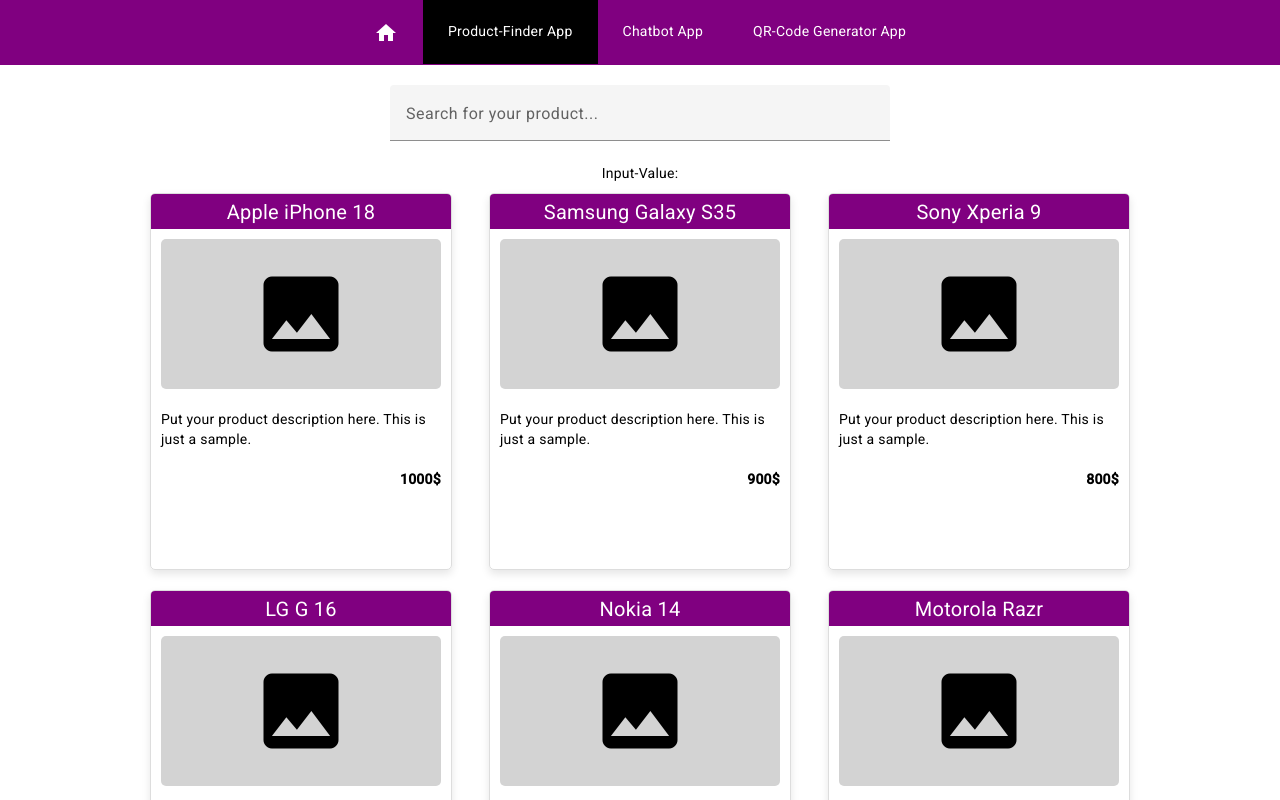
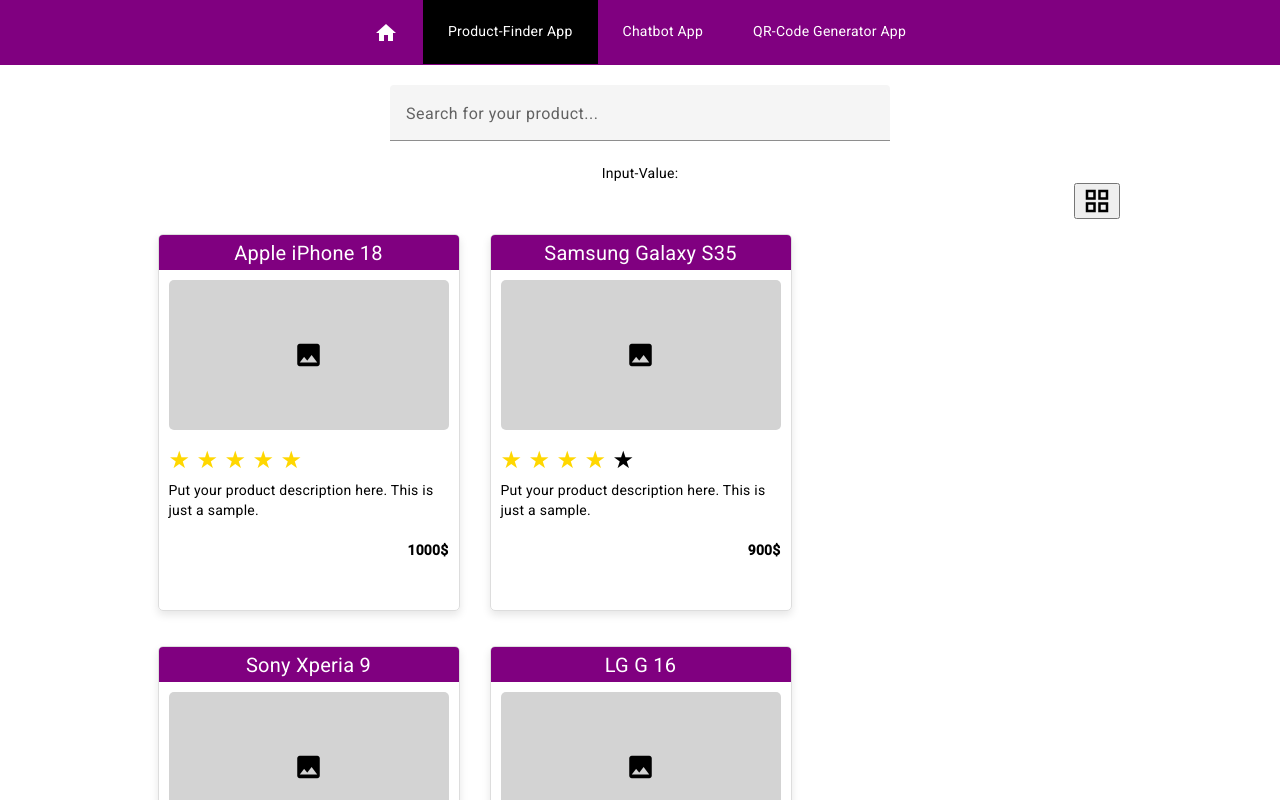
Before and after one commit to sec-o/my-app, an Angular app: page /product-finder-app in a window 1280 px wide. Shown: the top 800 px of the page. Built offline with nearby package versions, Linux system fonts and the light colour scheme.

Commit message:
product-finder: improve search query, product finding/listing and add view toggle button

```diff
--- a/src/app/product-finder-app/product-finder-app.component.css
+++ b/src/app/product-finder-app/product-finder-app.component.css
@@ -10,17 +10,15 @@
 }
 
 .card-list-container {
-  margin: 0 auto; /* Center the container */
-  display: flex;
-  flex-wrap: wrap; /* Allow cards to wrap to a new line */
-  justify-content: space-between; /* Adjust as needed, e.g., space-between, space-evenly */
+  margin: 0 auto; /* Center the content horizontally */
+  max-width: 995px;
 }
 
 .card {
   border: 1px solid #ddd;
   overflow: hidden;
   border-radius: 5px;
-  margin: 10px;
+  margin: 15px;
   box-shadow: 0 4px 8px rgba(0, 0, 0, 0.1);
   display: inline-block; /* Add this line to make cards inline-block */
   width: 300px; /* Adjust the width as needed */
@@ -33,7 +31,7 @@
   height: 35px;
   text-align: center;
   font-size: 20px;
-  /* set text centered vertically */
+  /* Set text centered vertically */
   display: flex;
   align-items: center;
   justify-content: center;
@@ -77,6 +75,7 @@
 
 .product-list-container {
   margin: 0 auto; /* Center the content horizontally */
+  max-width: 995px;
 }
 
 .product-list-item {
@@ -110,7 +109,7 @@
   border-radius: 5px;
   padding-left: 10px;
   margin-bottom: 10px;
-  /* set text centered vertically */
+  /* Set text centered vertically */
   display: flex;
   align-items: center;
 }
@@ -123,3 +122,19 @@
   font-weight: bold;
   font-size: x-large;
 }
+
+.toggle-button-container {
+  text-align: right;
+  padding-right: 20px;
+}
+
+.toggle-button {
+  cursor: pointer;
+}
+
+/* Set the size for the mat-icon. You have to set all three parameters to make it work correctly */
+.mat-icon {
+  font-size: 30px;
+  width: 30px;
+  height: 30px;
+}
--- a/src/app/product-finder-app/product-finder-app.component.html
+++ b/src/app/product-finder-app/product-finder-app.component.html
@@ -1,17 +1,17 @@
-<!-- search field -->
+<!-- Search field -->
 <div class="search-field-container">
   <mat-form-field class="search-field">
     <mat-label>Search for your product...</mat-label>
     <input
       matInput
       placeholder="Ex. iPhone"
-      [(ngModel)]="customerProductSearch"
+      [(ngModel)]="customerProductSearchInput"
       (ngModelChange)="clearField()"
       (keyup.enter)="searchProduct()"
     />
 
     <button
-      *ngIf="customerProductSearch"
+      *ngIf="customerProductSearchInput"
       mat-icon-button
       matSuffix
       (click)="resetProductSearch()"
@@ -19,7 +19,7 @@
       <mat-icon>close</mat-icon>
     </button>
     <button
-      *ngIf="customerProductSearch"
+      *ngIf="customerProductSearchInput"
       mat-icon-button
       matSuffix
       (click)="searchProduct()"
@@ -29,16 +29,23 @@
   </mat-form-field>
 </div>
 
+<!-- TODO: just for testing, remove at the end -->
 <div class="search-field-container">
-  Input-Value: {{ customerProductSearch }}
+  Input-Value: {{ customerProductSearchInput }}
 </div>
 
-<!-- product container -->
-<!-- show all products -->
-<div
-  class="card-list-container"
-  *ngIf="showErrorScreen === false && searchingForProduct === false"
->
+<!-- Toggle view button between cards and list -->
+<div class="toggle-button-container">
+  <button class="toggle-button">
+    <mat-icon fontIcon="grid_view" (click)="toggleView()"></mat-icon>
+  </button>
+</div>
+
+<!-- Product cards view container -->
+<div *ngIf="isCardView; else listView">
+  <div class="card-list-container">
+    <!-- Show all products -->
+    <div *ngIf="showErrorScreen === false && searchingForProduct === false">
       <div class="card" *ngFor="let product of products">
         <div class="card-header">
           {{ product.name }}
@@ -47,6 +54,10 @@
           <mat-icon class="icon-size">image</mat-icon>
         </div>
         <div class="card-body-text">
+          <app-star-rating
+            [selectedStar]="product.rating"
+            (ratingClicked)="onRatingClicked($event)"
+          ></app-star-rating>
           {{ product.description }}
         </div>
         <div class="card-body-price">
@@ -54,13 +65,8 @@
         </div>
       </div>
     </div>
-
-<!-- show only the products that match the search -->
-<div *ngIf="foundProducts.length > 0">
-  <div
-    class="card-list-container"
-    *ngIf="showErrorScreen === false && searchingForProduct === true"
-  >
+    <!-- Show only the products that match the search -->
+    <div *ngIf="showErrorScreen === false && searchingForProduct === true">
       <div class="card" *ngFor="let product of foundProducts">
         <div class="card-header">
           {{ product.name }}
@@ -77,14 +83,13 @@
       </div>
     </div>
   </div>
-
-<!-- error message if no product matches the search -->
-<div class="error-container center" *ngIf="showErrorScreen === true">
-  Sorry, but we don't offer this product.
 </div>
 
-<!-- product list horizontal -->
+<!-- Products list view container -->
+<ng-template #listView>
   <div class="product-list-container">
+    <!-- Show all products -->
+    <div *ngIf="showErrorScreen === false && searchingForProduct === false">
       <div class="product-list-item" *ngFor="let product of products">
         <div class="product-container">
           <div class="product-image-placeholder">
@@ -102,3 +107,29 @@
         </div>
       </div>
     </div>
+    <!-- Show only the products that match the search -->
+    <div *ngIf="showErrorScreen === false && searchingForProduct === true">
+      <div class="product-list-item" *ngFor="let product of foundProducts">
+        <div class="product-container">
+          <div class="product-image-placeholder">
+            <mat-icon class="icon-size">image</mat-icon>
+          </div>
+          <div>
+            <div class="product-header">{{ product.name }}</div>
+            <app-star-rating
+              [selectedStar]="product.rating"
+              (ratingClicked)="onRatingClicked($event)"
+            ></app-star-rating>
+            <div class="product-description">{{ product.description }}</div>
+            <div class="product-body-price">{{ product.price + "$" }}</div>
+          </div>
+        </div>
+      </div>
+    </div>
+  </div>
+</ng-template>
+
+<!-- Error message if no product matches the search -->
+<div class="error-container center" *ngIf="showErrorScreen === true">
+  Sorry, but we don't offer this product.
+</div>
--- a/src/app/product-finder-app/product-finder-app.component.ts
+++ b/src/app/product-finder-app/product-finder-app.component.ts
@@ -8,11 +8,11 @@
 })
 export class ProductFinderAppComponent {
   products: any;
-  customerProductSearch = '';
+  customerProductSearchInput = '';
   searchingForProduct = false;
   foundProducts: any = [];
-  doesSearchMatchWithProduct = false;
   showErrorScreen = false;
+  isCardView = true;
 
   constructor(private mockDataService: MockDataService) {
     this.mockDataService.getProducts().subscribe((allProducts) => {
@@ -21,37 +21,49 @@
   }
 
   searchProduct() {
+    this.foundProducts = [];
     this.showErrorScreen = false;
-
     this.searchingForProduct = true;
 
+    // Split the customer product search input into individual words
+    const searchQuery = this.customerProductSearchInput
+      .toLowerCase()
+      .split(' ');
+
+    // Check if any of the individual words match with a product
     for (const product of this.products) {
       if (
-        this.customerProductSearch.toLowerCase() === product.name.toLowerCase()
+        product.name
+          .toLowerCase()
+          .split(' ')
+          .some((word: string) => searchQuery.includes(word))
       ) {
-        this.doesSearchMatchWithProduct = true;
         this.foundProducts.push(product);
       }
     }
-    if (this.doesSearchMatchWithProduct === false) this.showErrorScreen = true;
+    if (this.foundProducts.length === 0) this.showErrorScreen = true;
   }
 
   resetProductSearch() {
-    this.customerProductSearch = '';
+    this.customerProductSearchInput = '';
     this.searchingForProduct = false;
     this.foundProducts = [];
-    this.doesSearchMatchWithProduct = false;
     this.showErrorScreen = false;
   }
 
   clearField() {
-    if (!this.customerProductSearch) {
+    if (!this.customerProductSearchInput) {
       this.resetProductSearch();
     }
   }
 
+  // Toggle product view between cards and list
+  toggleView() {
+    this.isCardView = !this.isCardView;
+  }
+
   onRatingClicked(rating: number): void {
-    // Handle the rating clicked event, e.g., save the rating to the backend.
+    // TODO: Handle the rating clicked event (save the rating to the backend when making a product review)
     console.log(`User rated the article with ${rating} stars.`);
   }
 }
--- a/src/styles.css
+++ b/src/styles.css
@@ -3,6 +3,7 @@
 body {
   max-width: 1000px;
   margin: 0 auto; /* Center the content horizontally */
+  overflow-y: scroll; /* Force scrollbar always so it doesn't affect the width layout of the website when switching between sites with and without scrollbar */
 }
 
 .mat-icon {
```
Lines whose indentation alone changed are shown as unchanged.
